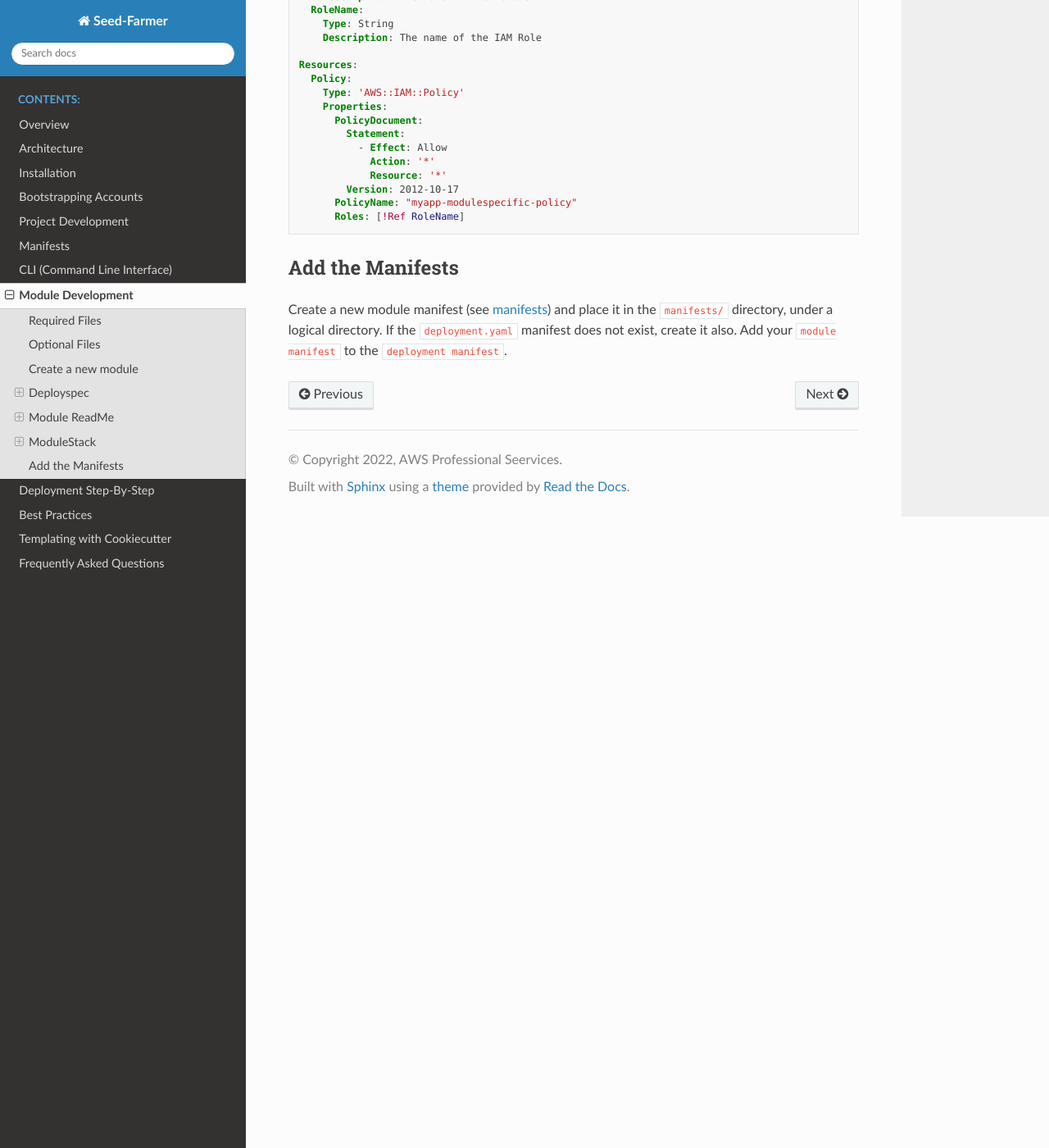
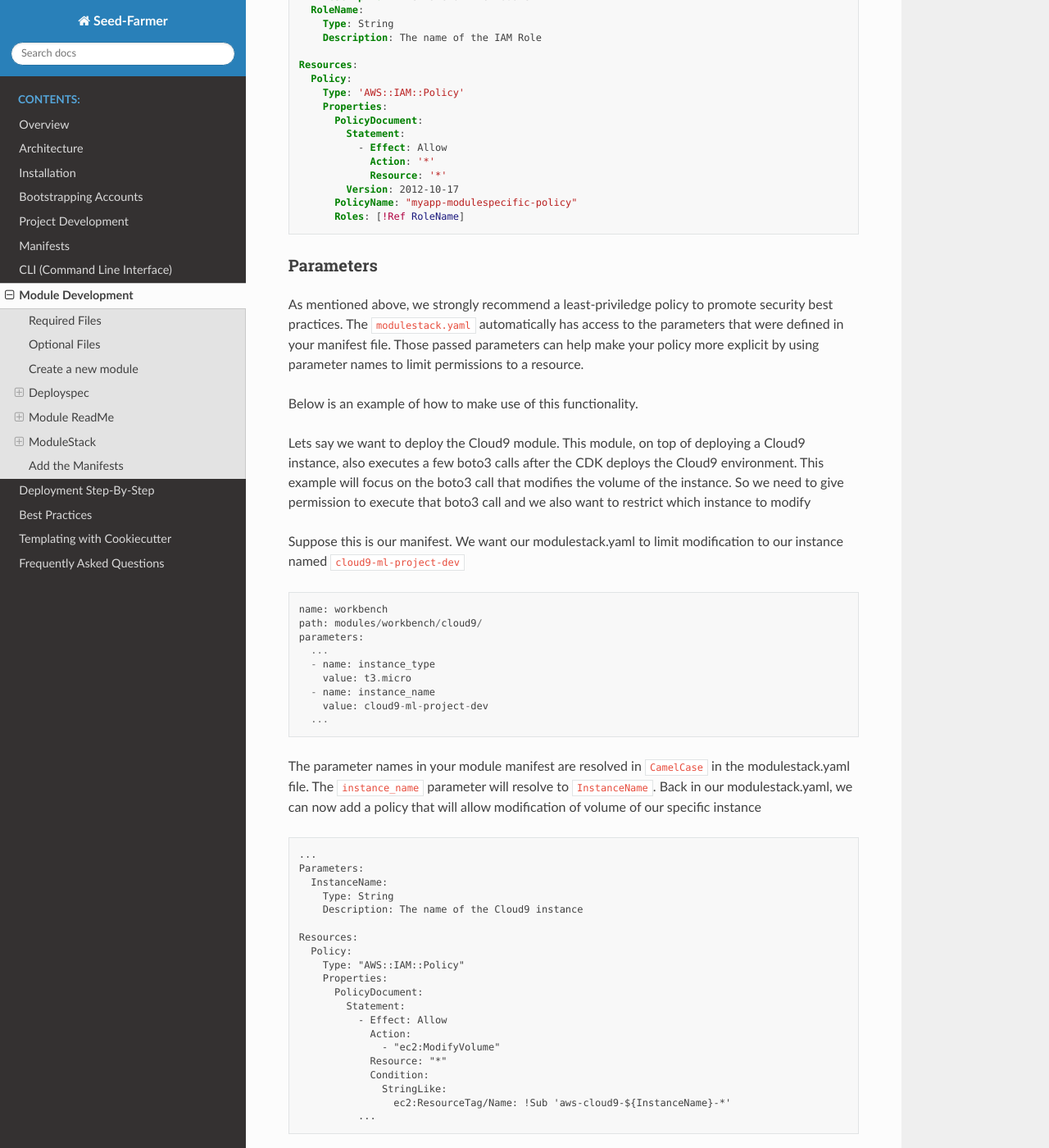
Before and after one commit to awslabs/seed-farmer, a Sphinx documentation site: the page built from docs/source/module_development.md, in a window 1280 px wide and 1400 px high, scrolled down 4918 px. Shown: the whole window at 82% size. Built offline with Sphinx 7.4.7 and the Read the Docs theme 2.0.0, drawn with Linux system fonts in a browser that asks for light colours; the version number could not be read and is left out; some of the changed text lies outside the part shown.

Commit message:
How to use manifest parameters in modulestack

````diff
--- a/docs/source/module_development.md
+++ b/docs/source/module_development.md
@@ -228,6 +228,51 @@ Resources:
       PolicyName: "myapp-modulespecific-policy"
       Roles: [!Ref RoleName]
 ```
+### Parameters
+As mentioned above, we strongly recommend a least-priviledge policy to promote security best practices. The `modulestack.yaml` automatically has access to the parameters that were defined in your manifest file. Those passed parameters can help make your policy more explicit by using parameter names to limit permissions to a resource.
+
+Below is an example of how to make use of this functionality.
+
+Lets say we want to deploy the Cloud9 module. This module, on top of deploying a Cloud9 instance, also executes a few boto3 calls after the CDK deploys the Cloud9 environment. This example will focus on the boto3 call that modifies the volume of the instance. So we need to give permission to execute that boto3 call and we also want to restrict which instance to modify
+
+Suppose this is our manifest. We want our modulestack.yaml to limit modification to our instance named `cloud9-ml-project-dev`
+```
+name: workbench
+path: modules/workbench/cloud9/
+parameters:
+  ...
+  - name: instance_type
+    value: t3.micro
+  - name: instance_name
+    value: cloud9-ml-project-dev
+  ...
+```
+
+The parameter names in your module manifest are resolved in `CamelCase` in the modulestack.yaml file. The `instance_name` parameter will resolve to `InstanceName`. Back in our modulestack.yaml, we can now add a policy that will allow modification of volume of our specific instance
+
+```
+...
+Parameters:
+  InstanceName:
+    Type: String
+    Description: The name of the Cloud9 instance
+
+Resources:
+  Policy:
+    Type: "AWS::IAM::Policy"
+    Properties:
+      PolicyDocument:
+        Statement:
+          - Effect: Allow
+            Action:
+              - "ec2:ModifyVolume"
+            Resource: "*"
+            Condition:
+              StringLike:
+                ec2:ResourceTag/Name: !Sub 'aws-cloud9-${InstanceName}-*'
+          ...
+```
+Side note, the `aws-cloud9-` prefix is added by the Cloud9 deployment automatically
 
 ## Add the Manifests
 Create a new module manifest (see [manifests](module_manifest)) and place it in the `manifests/` directory, under a logical directory.  If the `deployment.yaml` manifest does not exist, create it also.  Add your `module manifest` to the `deployment manifest`.
````
